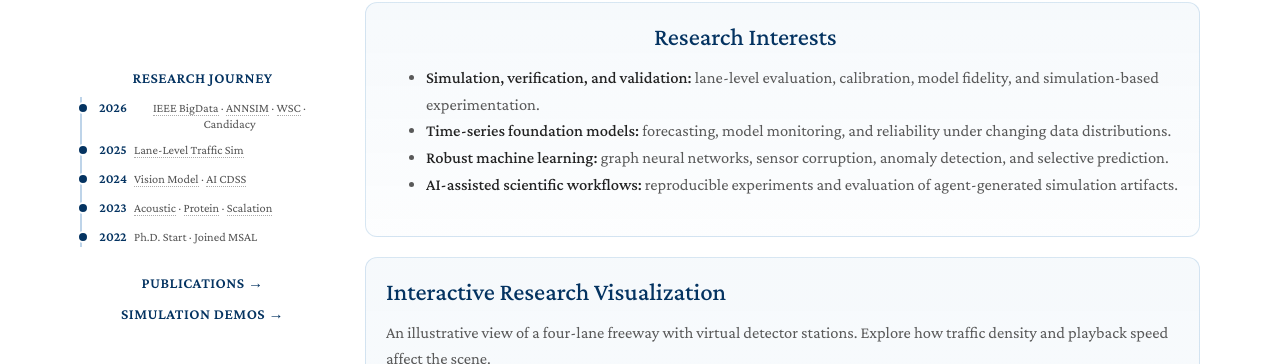
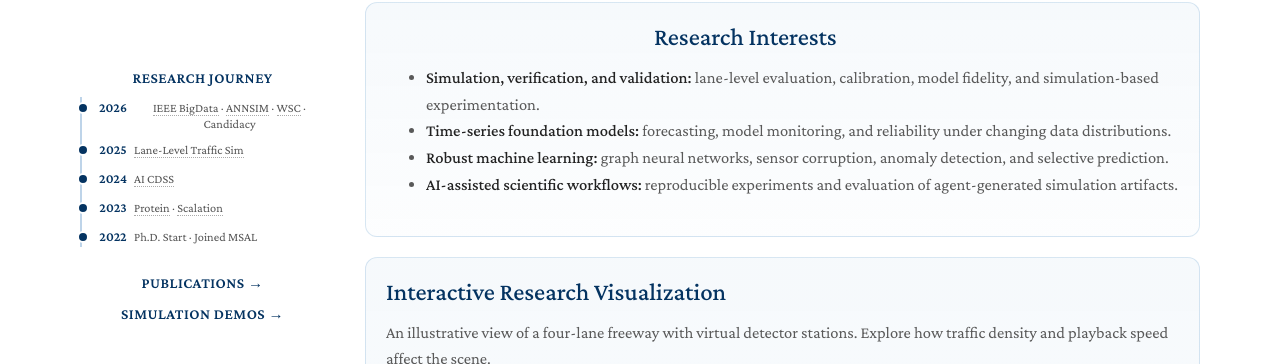
Before and after one commit to koredebishi/koredebishi.github.io, a Jekyll site: the page built from index.md, in a window 1280 px wide. Shown: the part 413-777 px from the top of the page. Built offline with Jekyll 4.4.1, drawn with Linux system fonts in a browser that asks for light colours; nearby versions of some CDN libraries; a style sheet for code colours, icons or effects is not loaded.

Commit message:
Remove Vision Model and Underwater Acoustic papers from site

```diff
--- a/_config.yml
+++ b/_config.yml
@@ -67,8 +67,6 @@ exclude:
   - KoredeCV/CandidacyText.pdf
   - KoredeCV/2026_annsim_paper.zip
   - KoredeCV/korede_bishi_cv.tex
-  - KoredeCV/ICML2021_Template.zip
-  - KoredeCV/ARL_Final_Project_Report.zip
   - KoredeCV/TML_Final_Project_Report.zip
   - KoredeCV/AI_CDSS_PROJECT_8000_ORIGINAL.zip
   - "KoredeCV/Korede Bishi resume New.docx"
--- a/_layouts/homepage.html
+++ b/_layouts/homepage.html
@@ -169,12 +169,12 @@
             <div class="tl-item">
               <span class="tl-year">2024</span>
               <span class="tl-dot"></span>
-              <span class="tl-text"><a href="/publications/#pub-vision">Vision Model</a> · <a href="/publications/#pub-cdss">AI CDSS</a></span>
+              <span class="tl-text"><a href="/publications/#pub-cdss">AI CDSS</a></span>
             </div>
             <div class="tl-item">
               <span class="tl-year">2023</span>
               <span class="tl-dot"></span>
-              <span class="tl-text"><a href="/publications/#pub-acoustic">Acoustic</a> · <a href="/publications/#pub-protein">Protein</a> · <a href="https://github.com/scalation/scalation_2.0" target="_blank">Scalation</a></span>
+              <span class="tl-text"><a href="/publications/#pub-protein">Protein</a> · <a href="https://github.com/scalation/scalation_2.0" target="_blank">Scalation</a></span>
             </div>
             <div class="tl-item">
               <span class="tl-year">2022</span>
```
Also changed, not shown: 4 other files.
